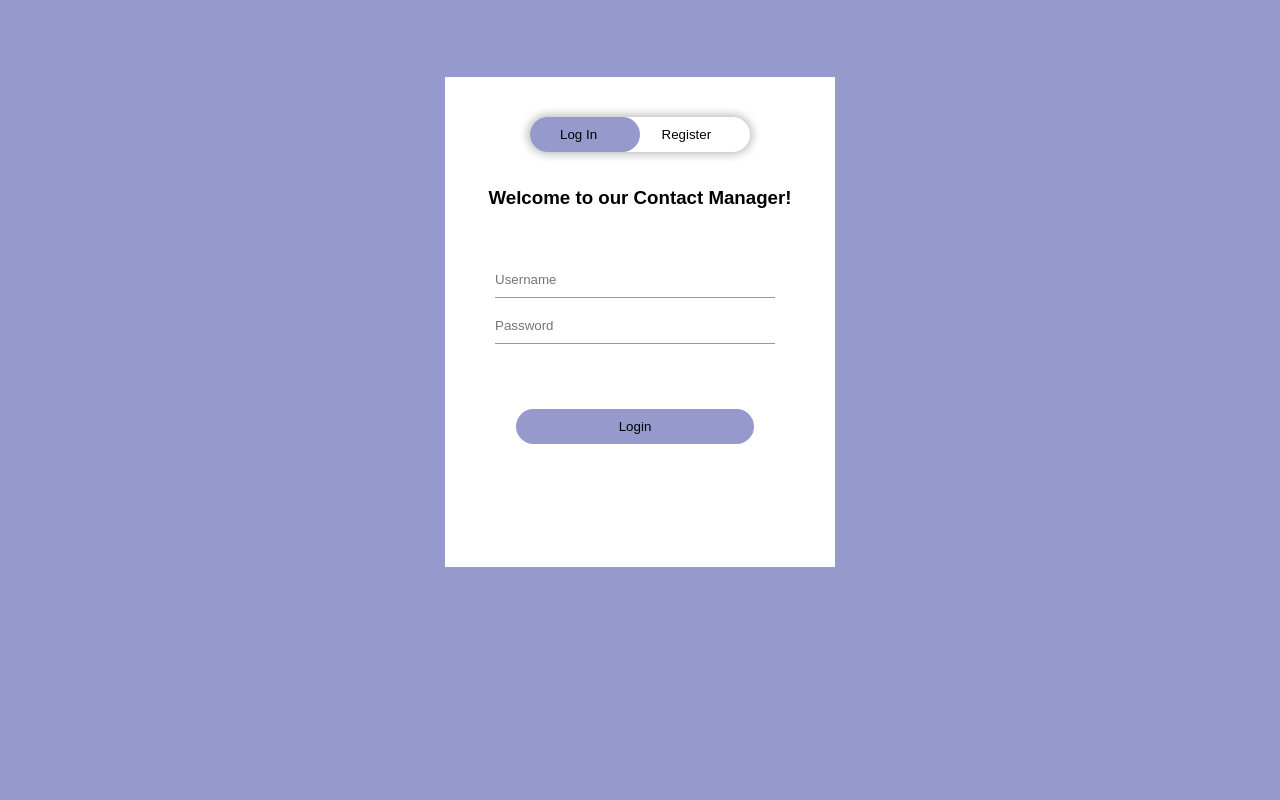
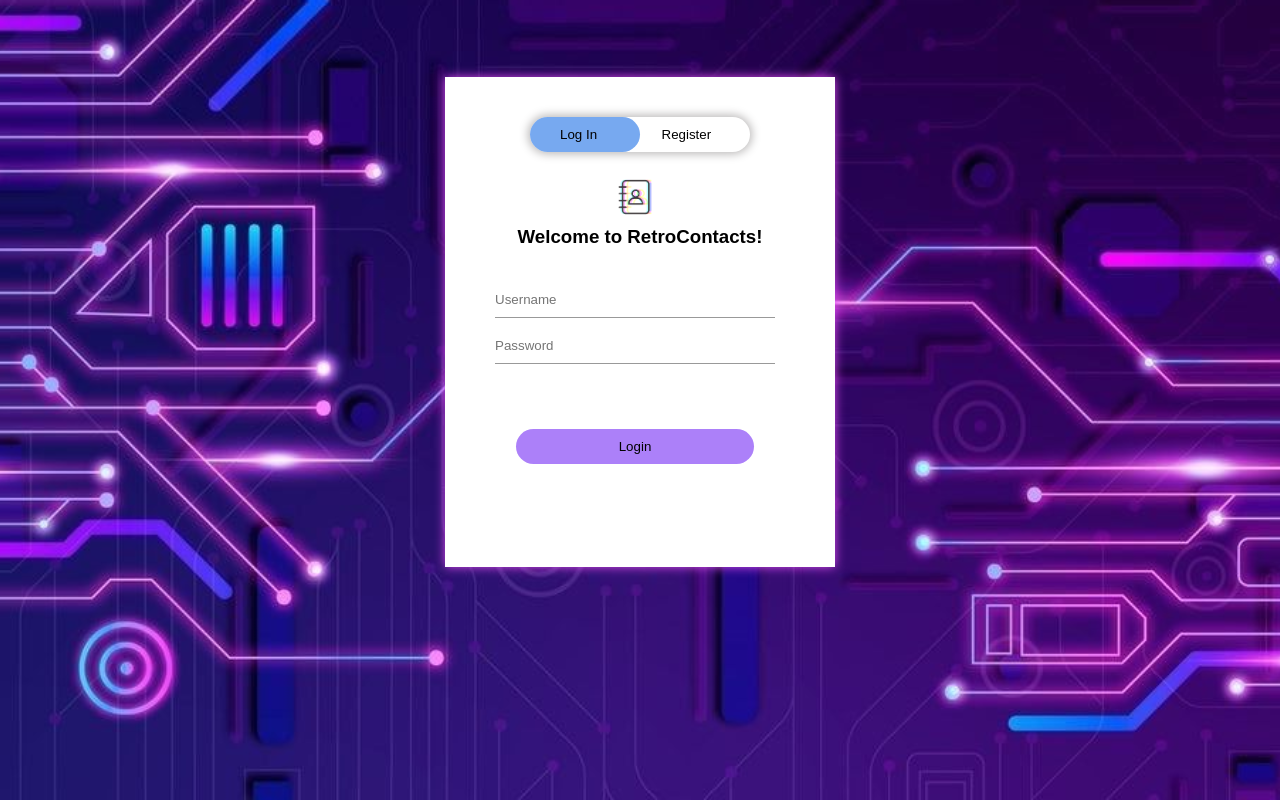
Before and after one commit to COP4331-Group-Project/Contact-Manager-Project, a PHP site: page / in a window 1280 px wide. Run offline with PHP 8.4, Linux system fonts and the light colour scheme.

Commit message:
Updating landing page theme

```diff
--- a/css/styles.css
+++ b/css/styles.css
@@ -7,7 +7,8 @@
 .background {
   height: 100%;
   width: 100%;
-  background-color: #9599cc;
+  background-image: url('../img/circuitPurple.png');
+  background-repeat: no-repeat;
   background-position: center;
   background-size: cover;
   position: absolute;
@@ -19,6 +20,7 @@
   position: relative;
   margin: 6% auto;
   background: #fff;
+  box-shadow: 0 0 10px rgba(219, 74, 236, 1);
   padding: 5px;
   overflow: hidden;
 }
@@ -36,6 +38,13 @@
 .title-logo h1 {
   font-size: 24px;
   margin-top: 10px;
+}
+
+.logo {
+  width: 50px;
+  height: 50px;
+  margin-right: 10px;
+  margin-top: -15px;
 }
 
 .buttonBox {
@@ -61,13 +70,13 @@
   position: absolute;
   width: 110px;
   height: 100%;
-  background: #9599cc;
+  background: #77a9f0;
   border-radius: 30px;
   transition: .5s;
 }
 
 .input-group {
-  top: 180px;
+  top: 200px;
   position: absolute;
   width: 280px;
   transition: .5s;
@@ -105,7 +114,7 @@
   cursor: pointer;
   display: block;
   margin: auto;
-  background: #9599cc;
+  background: #ac80f9;
   border: 0;
   outline: none;
   border-radius: 30px;
@@ -114,7 +123,7 @@
 }
 
 .login-btn:hover {
-  background: #636acf;
+  background: #db4aec;
 }
 
 .register-btn {
@@ -123,7 +132,7 @@
   cursor: pointer;
   display: block;
   margin: auto;
-  background: #9599cc;
+  background: #ac80f9;
   border: 0;
   outline: none;
   border-radius: 30px;
@@ -132,7 +141,7 @@
 }
 
 .register-btn:hover {
-  background: #636acf;
+  background: #db4aec;
 }
 /*
 input:invalid {
--- a/index.html
+++ b/index.html
@@ -15,7 +15,8 @@
             </div>
 
             <div class="title-logo">
-                <h3>Welcome to our Contact Manager!</h3>
+                <img src='img\logo.png' alt="Logo" class="logo">
+                <h3>Welcome to RetroContacts!</h3>
                 <h5 id="errorMsg" class="errorMsg">Please fix the fields marked with a * and colored red!</h5>
             </div>
 
```
Also changed, not shown: img/circuitPurple.png (added), img/logo.png (added).
